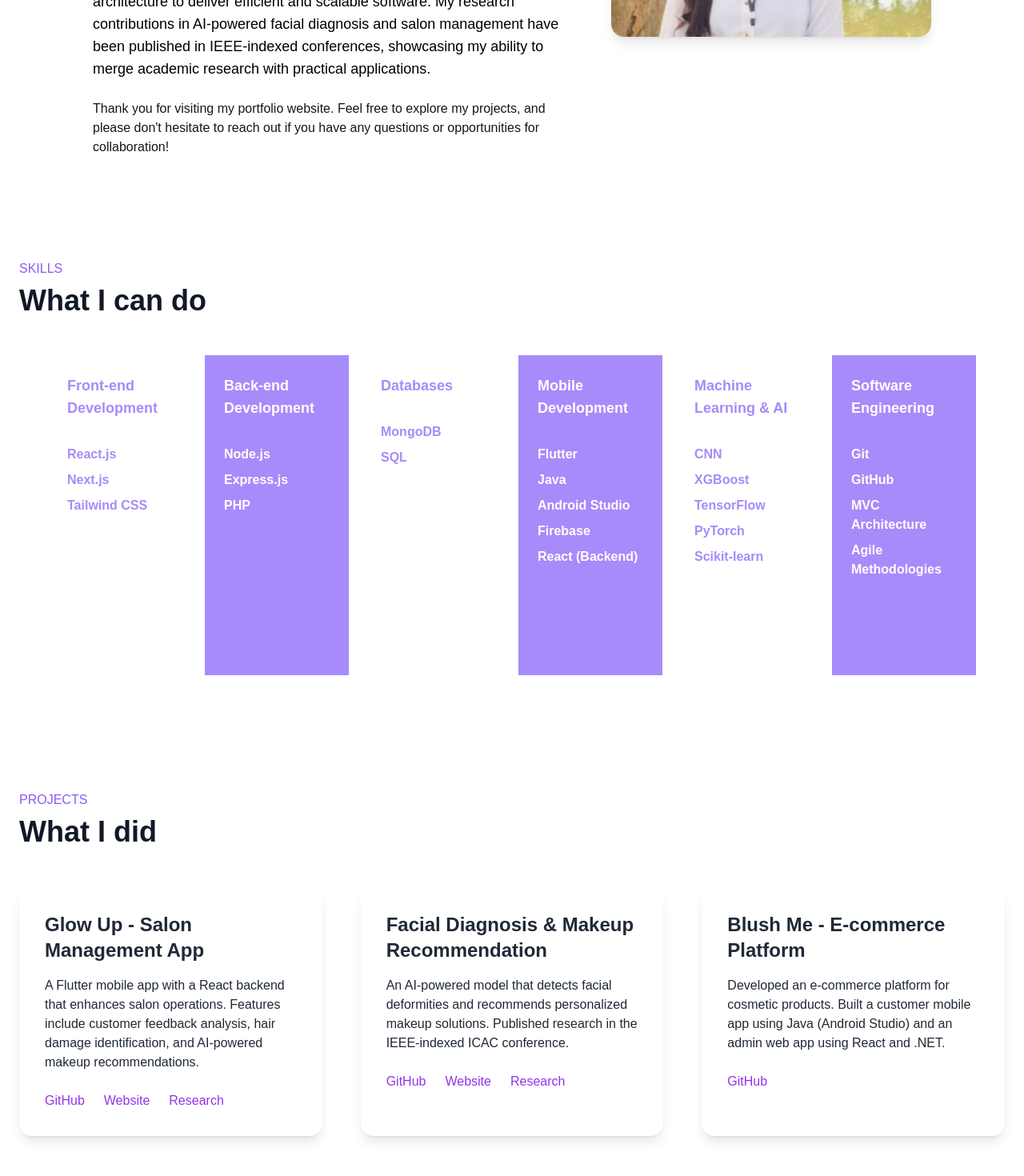
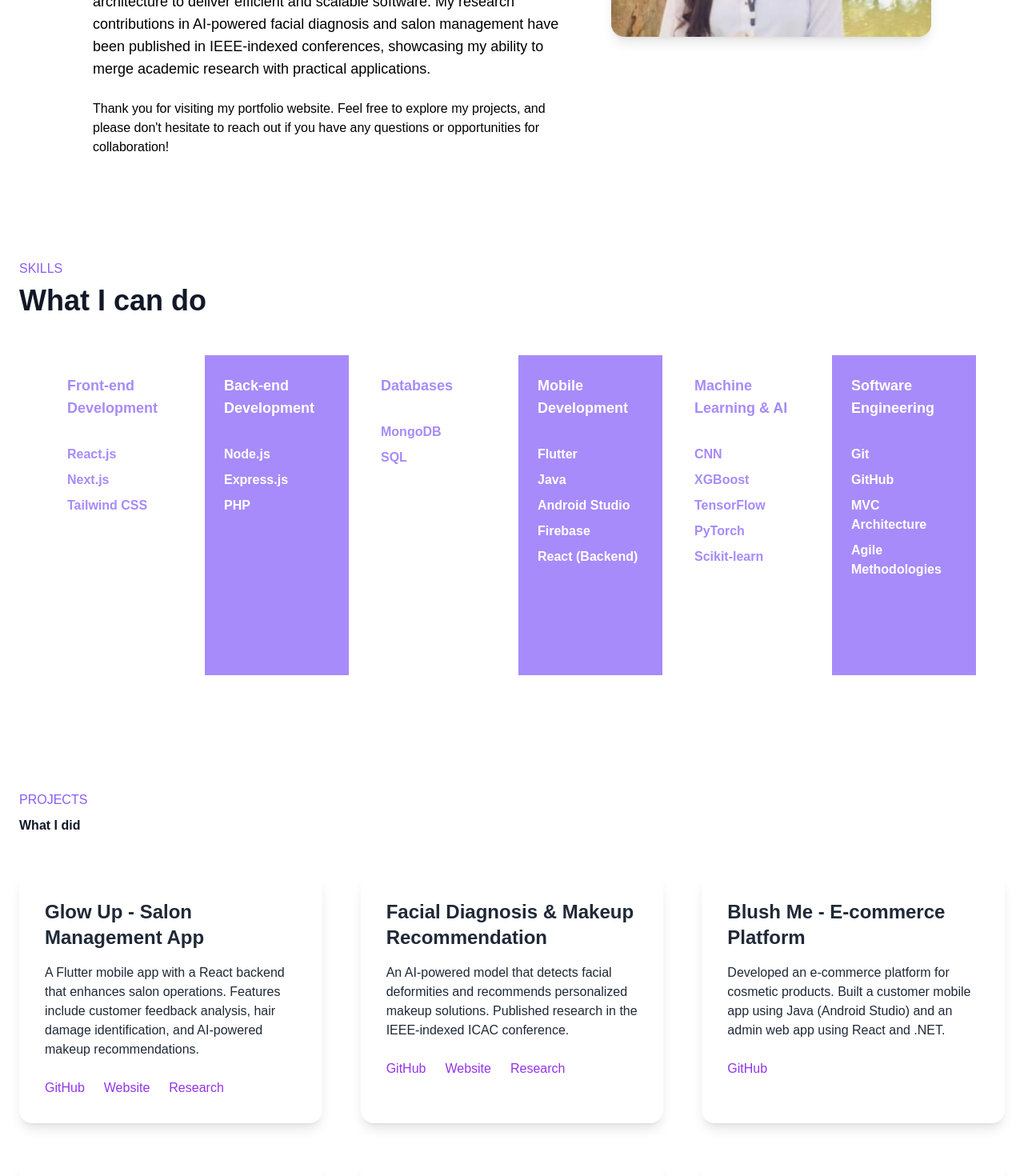
Before and after one commit to Oshadi-Senevirathna-09/oshadi-senevirathna-n, a Next.js app: page / in a window 1280 px wide. Shown: the part 1340-2810 px from the top of the page at 80% size. Built offline with nearby package versions, Linux system fonts and the light colour scheme.

Commit message:
Bug fixes

```diff
--- a/pages/index.js
+++ b/pages/index.js
@@ -320,7 +320,7 @@ export default function Home() {
 
                 I thrive in collaborative environments, having worked on multiple projects where I applied Agile methodologies, Git version control, and MVC architecture to deliver efficient and scalable software. My research contributions in AI-powered facial diagnosis and salon management have been published in IEEE-indexed conferences, showcasing my ability to merge academic research with practical applications.
                 </p>
-                <p className="max-w-3xl mt-6 text-left text-l text-gray-1000">
+                <p className={`mt-4 ${darkMode ? "text-white" : "text-black"} max-w-3xl mt-6 text-left text-l text-gray-1000`}>
                   Thank you for visiting my portfolio website. Feel free to explore my projects, and please don't
                   hesitate to reach out if you have any questions or opportunities for collaboration!
                 </p>
@@ -341,7 +341,7 @@ export default function Home() {
 
         <div className="px-6 mx-auto max-w-7xl">
         <h2 className={`mb-2 ${darkMode ? "text-[#38534f]" : "text-violet-500"} font`}>SKILLS</h2>
-          <h1 className="mb-12 text-4xl font-bold text-gray-900 dark:text-white">What I can do</h1>
+          <h1 className={`mb-12 ${darkMode ? "text-white" : "text-black"} text-4xl font-bold text-gray-900 dark:text-white`}>What I can do</h1>
 
           <div className="flex flex-wrap justify-center gap-4">
             {skills.map((skill) => (
@@ -358,7 +358,7 @@ export default function Home() {
       <section id="projects" className="py-20 bg-gray-20 dark:bg-gray-90">
       <div className="px-6 mx-auto max-w-7xl">
       <h2 className={`mb-2 ${darkMode ? "text-[#38534f]" : "text-violet-500"} font`}>PROJECTS</h2>
-      <h1 className="mb-12 text-4xl font-bold text-gray-900 dark:text-white">What I did</h1>
+      <h1 className={`mb-12 ${darkMode ? "text-white" : "text-black"}text-4xl font-bold text-gray-900 dark:text-white`}>What I did</h1>
         <div className="grid grid-cols-1 gap-12 sm:grid-cols-2 lg:grid-cols-3">
           {projects.map((project, idx) => (
             <div
@@ -426,7 +426,7 @@ export default function Home() {
   <div className="max-w-7xl mx-auto px-6">
     {/* Title Section */}
     <h2 className={`mb-2 ${darkMode ? "text-[#38534f]" : "text-violet-500"} font`}>Contact</h2>
-    <h1 className="mb-12 text-4xl font-bold text-gray-900 dark:text-white">Let’s Connect</h1>
+    <h1 className={`mt-2 ${darkMode ? "text-white" : "text-black"} mb-12 text-4xl font-bold text-gray-900 dark:text-white`}>Let’s Connect</h1>
     <div className="text-center mb-12">
 
       <p className={`mt-4 ${darkMode ? "text-white" : "text-black"} text-xl text-lg max-w-2xl mx-auto `}>
```
